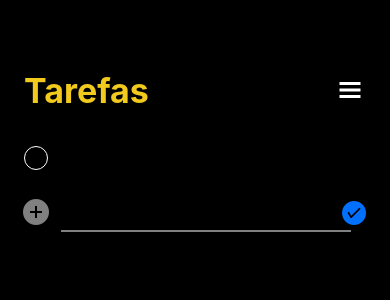
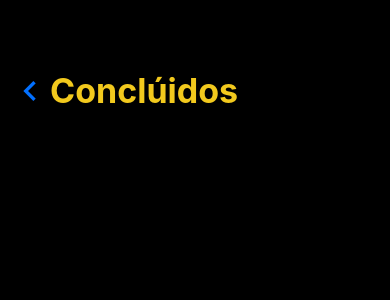
Before and after one commit to rayonefreire/todo, a React Native app: screen /TaksConcluded in a window 390 px wide. Shown: the top 300 px of the page. Built offline with nearby package versions, Linux system fonts and the light colour scheme.

Commit message:
criando tela de tarefas conclúidas

```diff
--- a/App.tsx
+++ b/App.tsx
@@ -1,11 +1,13 @@
+import { NavigationContainer } from '@react-navigation/native';
 import { StatusBar } from 'expo-status-bar';
 import { Home } from './src/pages/Home';
+import Routes from './src/routes';
 
 export default function App() {
   return (
-    <>
-      <Home />
+    <NavigationContainer>
+      <Routes />
       <StatusBar style="light" translucent />
-    </>
+    </NavigationContainer>
   );
 }
--- a/package.json
+++ b/package.json
@@ -9,11 +9,15 @@
   },
   "dependencies": {
     "@react-native-async-storage/async-storage": "^1.17.5",
+    "@react-navigation/native": "^6.0.10",
+    "@react-navigation/native-stack": "^6.6.2",
     "expo": "~45.0.0",
     "expo-status-bar": "~1.3.0",
     "react": "17.0.2",
     "react-dom": "17.0.2",
     "react-native": "0.68.2",
+    "react-native-safe-area-context": "4.2.4",
+    "react-native-screens": "~3.11.1",
     "react-native-web": "0.17.7"
   },
   "devDependencies": {
--- /dev/null
+++ b/src/components/ItemModal/index.tsx
@@ -0,0 +1,37 @@
+import { useNavigation } from '@react-navigation/native';
+import React from 'react';
+
+import {
+  Text,
+  TouchableOpacity,
+  View
+} from 'react-native';
+
+import { styles } from './styles';
+
+type Props = {
+  title: string;
+  modalVisible: boolean;
+  setModalVisible: React.Dispatch<React.SetStateAction<boolean>>;
+}
+
+export function ItemModal({ title, setModalVisible, modalVisible } : Props){
+  const navigation = useNavigation();
+
+  function handleTasksConcluded() {
+    setModalVisible(!modalVisible);
+    navigation.navigate('TaksConcluded');
+  }
+
+  return (
+    <View>
+      <TouchableOpacity
+        activeOpacity={0.7}
+        onPress={handleTasksConcluded}
+      >
+        <Text style={styles.title}>{ title }</Text>
+      </TouchableOpacity>
+      <View style={styles.divider} />
+    </View>
+  );
+}
--- /dev/null
+++ b/src/components/ItemModal/styles.ts
@@ -0,0 +1,14 @@
+import { StyleSheet } from 'react-native';
+
+export const styles = StyleSheet.create({
+  title: {
+    fontSize: 18,
+    color: 'black',
+  },
+  divider: {
+    borderWidth: 1,
+    borderColor: 'gray',
+    width: 360,
+    marginTop: 8
+  },
+});
--- a/src/components/Modal/styles.ts
+++ b/src/components/Modal/styles.ts
@@ -3,7 +3,7 @@ import { StyleSheet } from 'react-native';
 export const styles = StyleSheet.create({
   container: {
     flex: 1,
-    backgroundColor: 'gray',
+    backgroundColor: '#5C5C5C',
     marginTop: 600,
     borderTopLeftRadius: 10,
     borderTopRightRadius: 10,
--- a/src/pages/Home/index.tsx
+++ b/src/pages/Home/index.tsx
@@ -15,6 +15,8 @@ import {
 import { styles } from './styles';
 import { ModalView } from '../../components/Modal';
 import { Item } from '../../components/Item';
+import { ItemModal } from '../../components/ItemModal';
+import SETTINGS from '../../services/ItensSettings/settings.api';
 
 export function Home(){
   const [text, setText] = useState(String);
@@ -93,6 +95,10 @@ export function Home(){
         <View style={styles.divider} />
       </View>
 
+
+
+
+
       <ModalView
         modalVisible={modalVisible}
       >
@@ -103,18 +109,15 @@ export function Home(){
               activeOpacity={0.7}
               onPress={() => setModalVisible(!modalVisible)}
             >
-              <Ionicons name="ios-close" size={30} color="black" />
+              <Ionicons name="ios-close" size={30} color="#0270FF" />
             </TouchableOpacity>
           </View>
           <View style={styles.mainModal}>
-            <TouchableOpacity
-              activeOpacity={0.7}
-              onPress={() => {
-
-              }}
-            >
-              <Text>Mostrar conclúidos</Text>
-            </TouchableOpacity>
+            <FlatList
+              data={SETTINGS}
+              renderItem={({ item }) => <ItemModal title={item.title} modalVisible={modalVisible} setModalVisible={setModalVisible} />}
+              keyExtractor={( item ) => item.id}
+            />
           </View>
         </View>
       </ModalView>
--- a/src/pages/Home/styles.ts
+++ b/src/pages/Home/styles.ts
@@ -51,9 +51,10 @@ export const styles = StyleSheet.create({
   titleModal: {
     fontSize: 22,
     fontWeight: 'bold',
-    color: 'black',
+    color: '#F2C91D',
   },
   mainModal: {
+    marginTop: 10,
     marginHorizontal: 24
   }
 });
--- /dev/null
+++ b/src/pages/TasksConcluded/index.tsx
@@ -0,0 +1,30 @@
+import React from 'react';
+
+import {
+  Text,
+  TouchableOpacity,
+  View
+} from 'react-native';
+
+import { MaterialIcons } from '@expo/vector-icons';
+
+import { styles } from './styles';
+import { useNavigation } from '@react-navigation/native';
+
+export function TasksConcluded(){
+  const navigation = useNavigation();
+
+  return (
+    <View style={styles.container}>
+      <View style={styles.header}>
+        <TouchableOpacity
+          activeOpacity={0.7}
+          onPress={() => navigation.goBack()}
+        >
+          <MaterialIcons name="keyboard-arrow-left" size={40} color="#0270FF" />
+        </TouchableOpacity>
+        <Text style={styles.title}>Conclúidos</Text>
+      </View>
+    </View>
+  );
+}
--- /dev/null
+++ b/src/pages/TasksConcluded/styles.ts
@@ -0,0 +1,19 @@
+import { StyleSheet } from 'react-native';
+
+export const styles = StyleSheet.create({
+  container: {
+    flex: 1,
+    backgroundColor: 'black',
+  },
+  header: {
+    marginTop: 70,
+    marginHorizontal: 10,
+    flexDirection: 'row',
+    alignItems: 'center',
+  },
+  title: {
+    fontSize: 34,
+    fontWeight: 'bold',
+    color: '#F2C91D',
+  },
+});
--- /dev/null
+++ b/src/routes/index.tsx
@@ -0,0 +1,15 @@
+import { createNativeStackNavigator } from "@react-navigation/native-stack";
+import React from "react";
+import { Home } from "../pages/Home";
+import { TasksConcluded } from "../pages/TasksConcluded";
+
+export default function Routes() {
+  const Stack = createNativeStackNavigator();
+
+  return (
+    <Stack.Navigator screenOptions={{ headerShown: false }}>
+      <Stack.Screen name="Home" component={Home} />
+      <Stack.Screen name="TaksConcluded" component={TasksConcluded} />
+    </Stack.Navigator>
+  );
+}
--- /dev/null
+++ b/src/services/ItensSettings/settings.api.ts
@@ -0,0 +1,8 @@
+const SETTINGS = [
+  {
+    id: '1',
+    title: 'Mostrar Conclúidos'
+  }
+];
+
+export default SETTINGS;
```
Also changed, not shown: 1 other file (tests, documents, lock files or other folders).
